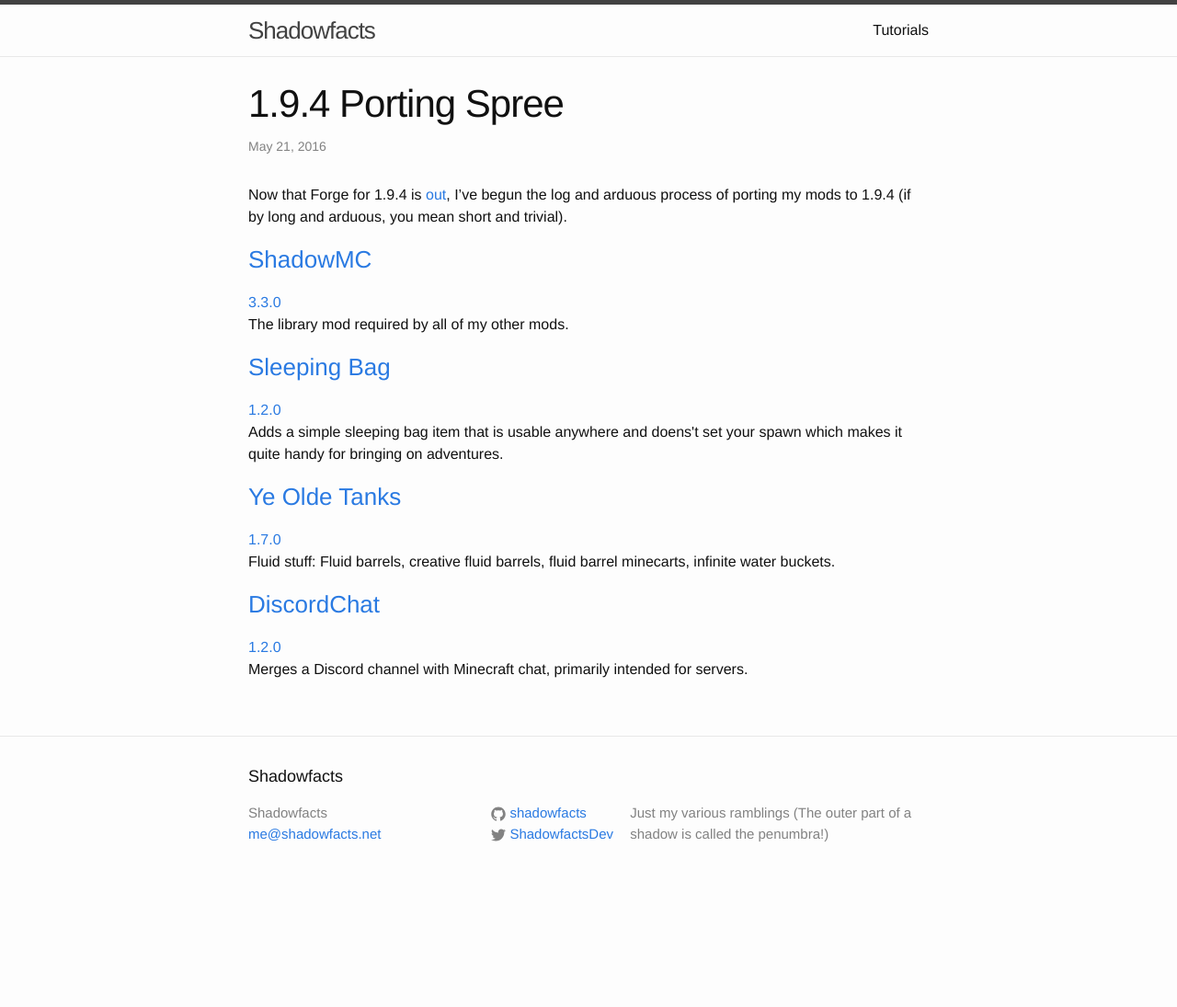
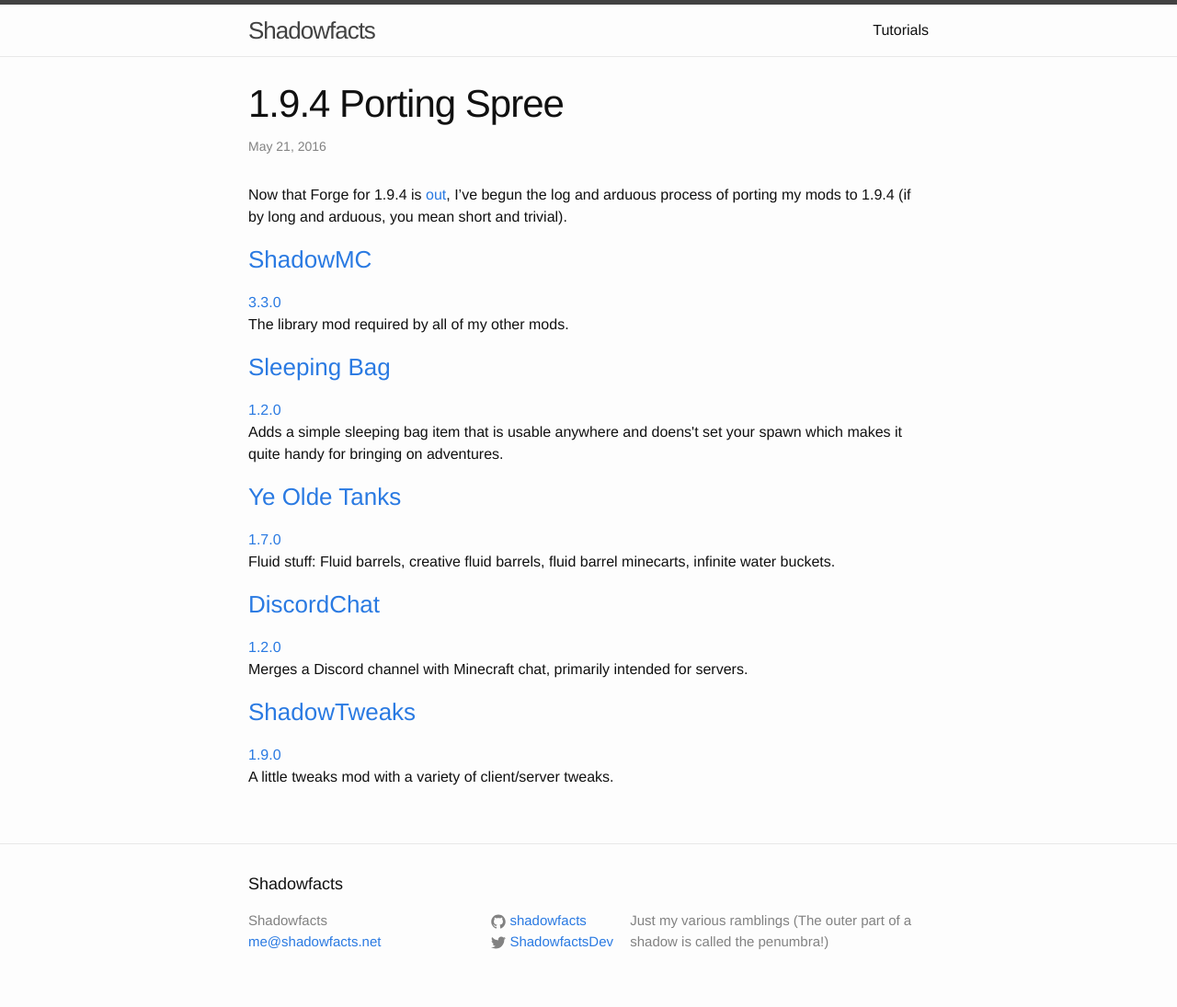
Before and after one commit to shadowfacts/shadowfacts.github.io, a Jekyll site: the page built from _posts/2016-05-21-194-porting-spree.md, in a window 1280 px wide. Shown: the whole page at 92% size. Built offline with Jekyll 4.4.1, drawn with Linux system fonts in a browser that asks for light colours; some web fonts are replaced; before the commit the page ends 978 px from its top, so only the background shows below that.

Commit message:
Update 1.9.4 Porting Spree with ShadowTweaks

```diff
--- a/_posts/2016-05-21-194-porting-spree.md
+++ b/_posts/2016-05-21-194-porting-spree.md
@@ -35,3 +35,8 @@
 		Merges a Discord channel with Minecraft chat, primarily intended for servers.
 	</p>
 </div>
+<div class="mod">
+	<h3 class="mod-name"><a href="http://minecraft.curseforge.com/projects/shadowtweaks">ShadowTweaks</a></h3>
+	<span class="mod-version"><a href="http://minecraft.curseforge.com/projects/shadowtweaks/files/2302146">1.9.0</a></span>
+	<p class="mod-desc">A little tweaks mod with a variety of client/server tweaks.</p>
+</div>
```
